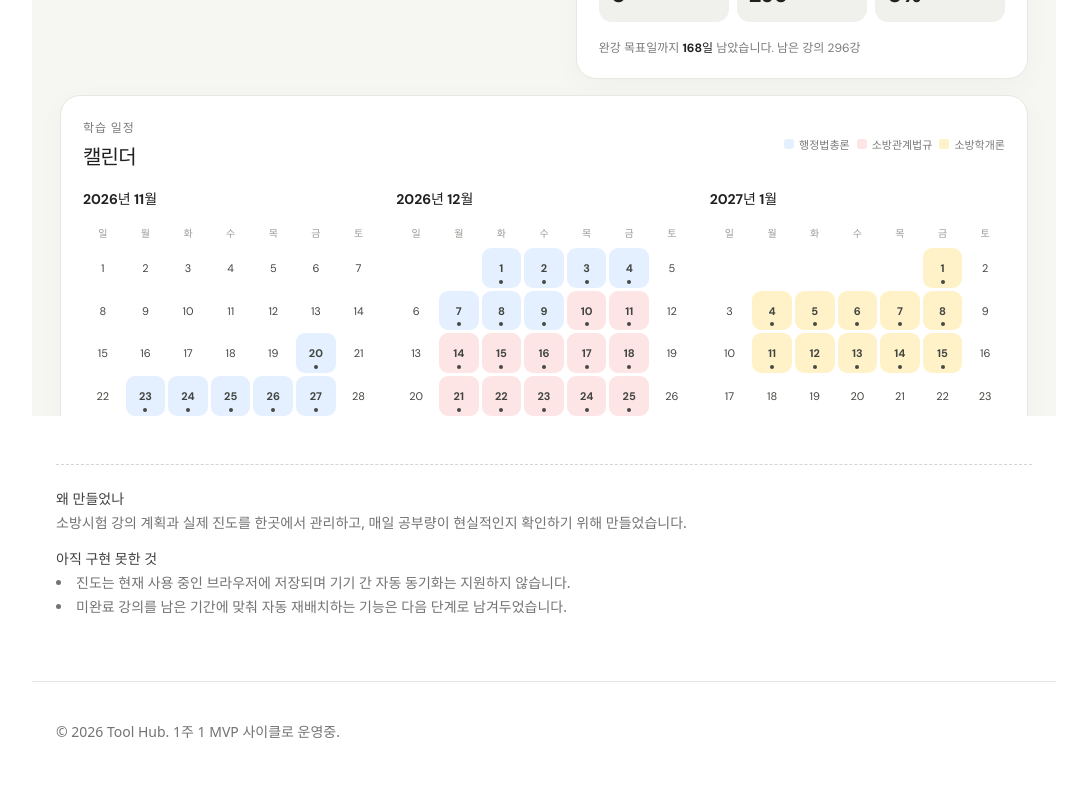
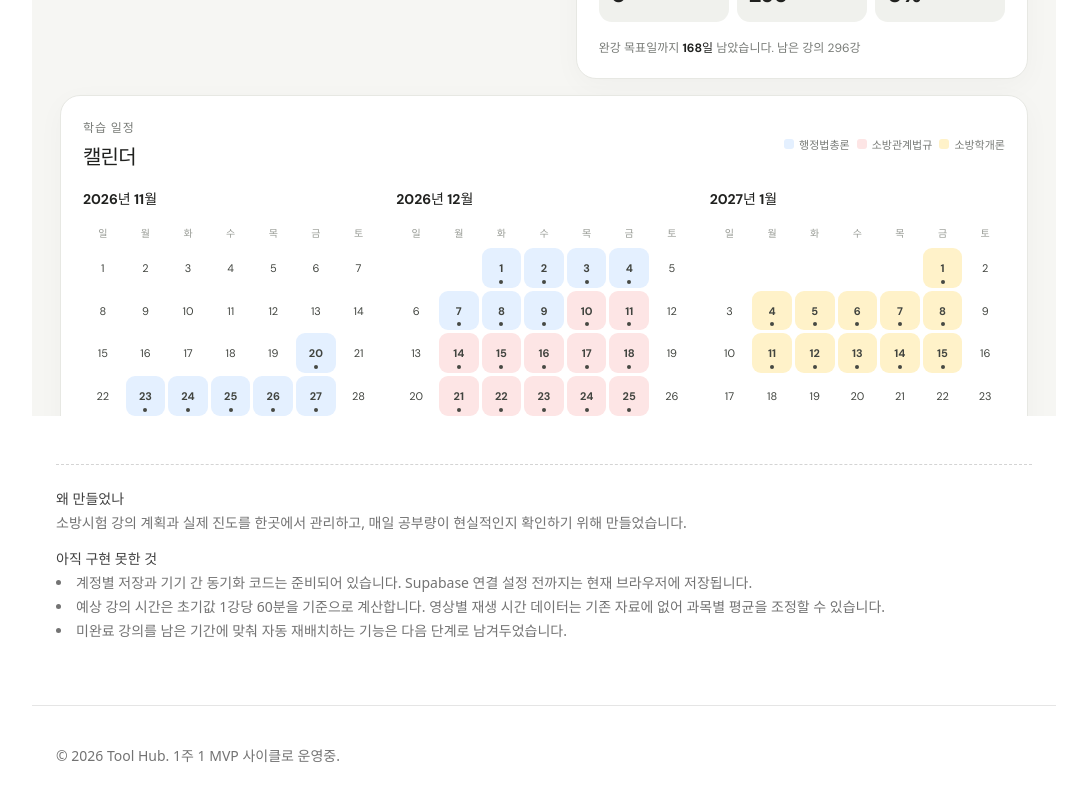
Before and after one commit to hokyunchun/tool-hub, a Next.js app: page /tools/fire-study-planner in a window 1280 px wide. Shown: the part 545-1345 px from the top of the page, without its empty margins (96-1183 px from the left). Built offline with nearby package versions, Linux system fonts and the light colour scheme; no server answers.

Commit message:
docs: clarify planner sync setup requirements

```diff
--- a/app/tools/fire-study-planner/page.tsx
+++ b/app/tools/fire-study-planner/page.tsx
@@ -18,7 +18,8 @@ export default function FireStudyPlannerPage() {
         <ToolNotes
           purpose="소방시험 강의 계획과 실제 진도를 한곳에서 관리하고, 매일 공부량이 현실적인지 확인하기 위해 만들었습니다."
           todo={[
-            "진도는 현재 사용 중인 브라우저에 저장되며 기기 간 자동 동기화는 지원하지 않습니다.",
+            "계정별 저장과 기기 간 동기화 코드는 준비되어 있습니다. Supabase 연결 설정 전까지는 현재 브라우저에 저장됩니다.",
+            "예상 강의 시간은 초기값 1강당 60분을 기준으로 계산합니다. 영상별 재생 시간 데이터는 기존 자료에 없어 과목별 평균을 조정할 수 있습니다.",
             "미완료 강의를 남은 기간에 맞춰 자동 재배치하는 기능은 다음 단계로 남겨두었습니다.",
           ]}
         />
```
